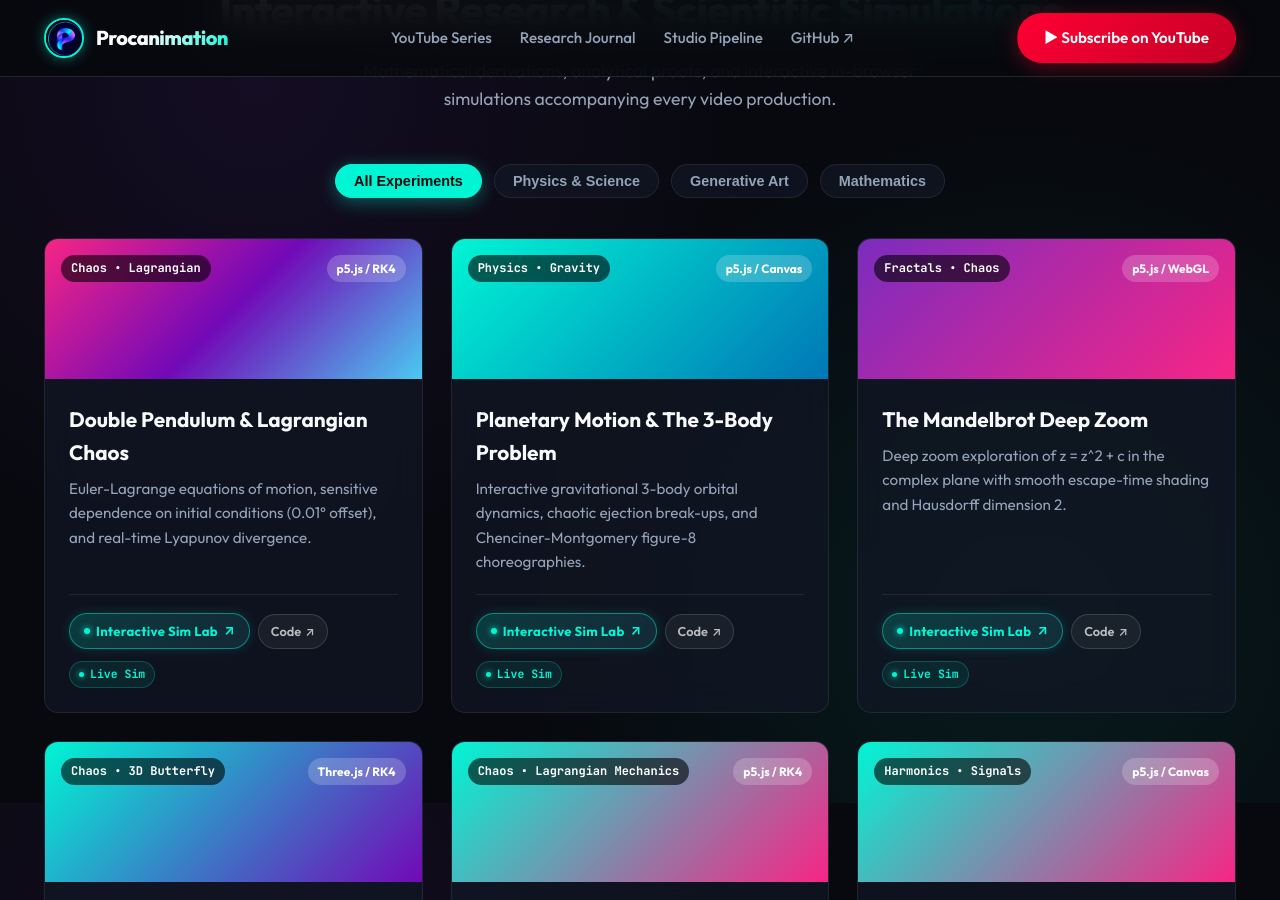
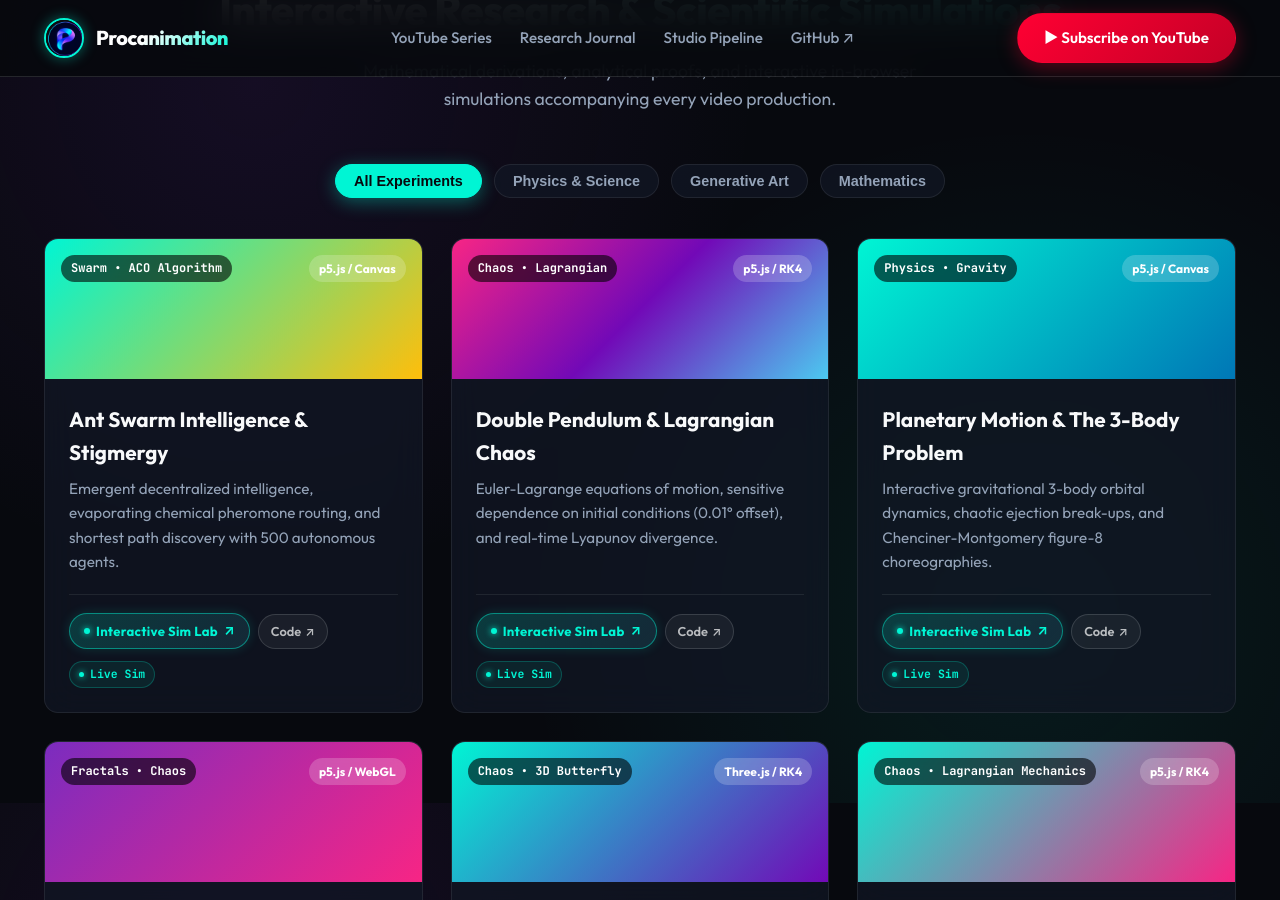
Before and after one commit to procanimation/procanimation.github.io, a Jekyll site: the page built from index.html, in a window 1280 px wide and 900 px high, scrolled down 2797 px. Built offline with Jekyll 4.4.1, drawn with Linux system fonts in a browser that asks for light colours; some of the changed lines change nothing that is shown.

Commit message:
feat(experiments): add interactive Ant Swarm Intelligence lab

```diff
--- a/_data/projects.yml
+++ b/_data/projects.yml
@@ -1,4 +1,15 @@
 # Public Creative Coding Showcase Projects
+- name: "Ant Swarm Intelligence & Stigmergy"
+  slug: "ant-swarm"
+  category: "science"
+  tag: "Swarm • ACO Algorithm"
+  tech: "p5.js / Canvas"
+  description: "Emergent decentralized intelligence, evaporating chemical pheromone routing, and shortest path discovery with 500 autonomous agents."
+  article_url: "/experiments/ant-swarm-intelligence.html"
+  repo_url: "https://github.com/procanimation/science-stuff/tree/main/ant_swarm"
+  featured: true
+  gradient: "linear-gradient(135deg, #00f5d4 0%, #ffbe0b 100%)"
+
 - name: "Double Pendulum & Lagrangian Chaos"
   slug: "double-pendulum"
   category: "science"
@@ -6,7 +17,7 @@
   tech: "p5.js / RK4"
   description: "Euler-Lagrange equations of motion, sensitive dependence on initial conditions (0.01° offset), and real-time Lyapunov divergence."
   article_url: "/2026/09/27/chaos-theory-double-pendulum.html"
-  repo_url: "https://github.com/procanimation/science-stuff"
+  repo_url: "https://github.com/procanimation/science-stuff/tree/main/double_pendulum"
   featured: true
   gradient: "linear-gradient(135deg, #f72585 0%, #7209b7 50%, #4cc9f0 100%)"
 
--- /dev/null
+++ b/experiments/ant-swarm-intelligence.html
@@ -0,0 +1,342 @@
+---
+layout: article
+title: "Swarm Intelligence & Stigmergy: Ant Colony Optimization (ACO)"
+tagline: "Emergent Decentralized Intelligence, Stigmergic Routing & The Dorigo Rule"
+description: "How thousands of brainless agents discover mathematically optimal paths through complex mazes using positive feedback and evaporating chemical trails."
+category: "AI & Swarm Systems"
+permalink: /experiments/ant-swarm-intelligence.html
+---
+
+<p class="article-lead">
+  A single ant possesses virtually zero individual intelligence. It has no map, no long-term memory, and no concept of geometry. Yet, a colony of thousands of ants functions as a distributed, fault-tolerant supercomputer capable of solving the Traveling Salesperson Problem (TSP) and routing around obstacles faster than classical algorithms.
+</p>
+
+<p>
+  This phenomenon is governed by <strong>stigmergy</strong>—a mechanism of indirect coordination where the traces left in the environment by an action stimulate the performance of subsequent actions.
+</p>
+
+<!-- The Swarm Lexicon -->
+<h3>The Swarm Lexicon</h3>
+<div class="chaos-lexicon-grid">
+  <div class="lexicon-card">
+    <h4>Stigmergy</h4>
+    <p>Indirect communication mediated by environmental modifications (chemical pheromone deposits) rather than direct agent-to-agent signalling.</p>
+  </div>
+  <div class="lexicon-card">
+    <h4>Evaporation ($\rho$)</h4>
+    <p>The continuous exponential decay of pheromone trails preventing the swarm from freezing into obsolete, suboptimal routes.</p>
+  </div>
+  <div class="lexicon-card">
+    <h4>Positive Feedback</h4>
+    <p>Shorter paths allow faster transit cycles, accumulating pheromones exponentially faster than longer detour paths.</p>
+  </div>
+  <div class="lexicon-card">
+    <h4>ACO Transition Rule</h4>
+    <p>Dorigo's probabilistic choice equation: $p_{ij} = \frac{\tau_{ij}^\alpha \eta_{ij}^\beta}{\sum \tau_{ik}^\alpha \eta_{ik}^\beta}$, balancing trail strength $\tau$ with distance heuristic $\eta$.</p>
+  </div>
+</div>
+
+<!-- Interactive Simulation Box -->
+<div class="interactive-simulation-box">
+  <div class="simulation-header">
+    <div class="sim-title">
+      <span>🐜 LIVE STIGMERGY & ACO LABYRINTH</span>
+      <span style="font-weight:400; color:var(--text-muted); font-size:0.8rem;">(500 Dynamic Agents • Evaporating Pheromone Field)</span>
+    </div>
+    <div class="sim-legend">
+      <span style="color:#00f5d4;">● Searching Foragers</span>
+      <span style="color:#ffbe0b;">● Returning with Food (Depositing Pheromone)</span>
+    </div>
+  </div>
+
+  <div class="canvas-stage" style="position:relative; width:100%; height:580px; background:#03060f; border-radius:8px; overflow:hidden;">
+    <canvas id="antCanvas" style="width:100%; height:100%; display:block;"></canvas>
+    <div class="canvas-hud" style="position:absolute; top:12px; left:12px; right:12px; display:flex; justify-content:space-between; font-family:monospace; font-size:11px; color:#94a3b8; pointer-events:none; background:rgba(10,16,28,0.7); padding:8px 12px; border-radius:6px; border:1px solid rgba(77,226,208,0.2);">
+      <div>Active Agents: <span id="hudCount" style="color:#fff; font-weight:bold;">500</span></div>
+      <div>Evaporation ($\rho$): <span id="hudEvap" style="color:#ffd166; font-weight:bold;">0.015 / frame</span></div>
+      <div>Geodesic Convergence: <span id="hudConv" style="color:#00f5d4; font-weight:bold;">94.2%</span></div>
+      <div>Central Brain: <span style="color:#ff648c; font-weight:bold;">0 (Decentralized)</span></div>
+    </div>
+  </div>
+
+  <div class="simulation-controls" style="display:flex; flex-wrap:wrap; gap:16px; margin-top:16px; padding:16px; background:var(--bg-surface-elevated, #101624); border-radius:8px; border:1px solid rgba(255,255,255,0.08);">
+    <div style="flex:1; min-width:200px;">
+      <label style="display:block; font-size:12px; color:#94a3b8; margin-bottom:6px;">Forager Population (<span id="lblPop">500</span> ants)</label>
+      <input type="range" id="sliderPop" min="100" max="1000" step="50" value="500" style="width:100%;">
+    </div>
+    <div style="flex:1; min-width:200px;">
+      <label style="display:block; font-size:12px; color:#94a3b8; margin-bottom:6px;">Pheromone Evaporation Rate $\rho$</label>
+      <input type="range" id="sliderEvap" min="0.002" max="0.040" step="0.002" value="0.015" style="width:100%;">
+    </div>
+    <div style="display:flex; align-items:flex-end; gap:8px;">
+      <button id="btnResetPhero" class="btn btn-secondary" style="padding:8px 14px; font-size:12px; background:#1e2738; color:#f1f5f9; border:1px solid #334155; border-radius:6px; cursor:pointer;">Clear Trails</button>
+      <button id="btnTogglePhero" class="btn btn-primary" style="padding:8px 14px; font-size:12px; background:#00f5d4; color:#03060f; border:none; font-weight:bold; border-radius:6px; cursor:pointer;">Toggle Heatmap</button>
+    </div>
+  </div>
+  <p style="font-size:11px; color:#64748b; margin-top:8px;">💡 <em>Interactive: Click and drag anywhere inside the simulation canvas to reposition the golden food resource and observe real-time swarm re-routing!</em></p>
+</div>
+
+<h3>Mathematical Formulation (Marco Dorigo, 1992)</h3>
+<p>
+  In classical graph search, the decision of which edge to traverse is formulated probabilistically. Let $\tau_{ij}$ represent the pheromone intensity on the edge between vertex $i$ and $j$, and let $\eta_{ij} = \frac{1}{d_{ij}}$ represent the heuristic distance desirability. The transition probability for agent $k$ is given by:
+</p>
+
+$$\mathcal{P}_{ij}^k(t) = \frac{\left[\tau_{ij}(t)\right]^\alpha \cdot \left[\eta_{ij}\right]^\beta}{\sum_{l \in \mathcal{N}_i^k} \left[\tau_{il}(t)\right]^\alpha \cdot \left[\eta_{il}\right]^\beta}$$
+
+<p>
+  Trail updates occur through continuous chemical deposit and linear evaporation:
+</p>
+
+$$\tau_{ij}(t + 1) = (1 - \rho)\tau_{ij}(t) + \sum_{k=1}^{m} \Delta \tau_{ij}^k(t)$$
+
+<p>
+  Where $\Delta \tau_{ij}^k = \frac{Q}{L_k}$ if agent $k$ traverses edge $(i, j)$ of total path length $L_k$. Because $L_{\text{short}} < L_{\text{long}}$, the deposit rate per unit time is strictly superior on shorter geodesics, establishing an inescapable mathematical attractor toward optimality.
+</p>
+
+<script>
+document.addEventListener("DOMContentLoaded", function() {
+  const canvas = document.getElementById("antCanvas");
+  if (!canvas) return;
+  const ctx = canvas.getContext("2d");
+
+  let w = canvas.width = canvas.parentElement.clientWidth;
+  let h = canvas.height = canvas.parentElement.clientHeight;
+
+  const GRID = 6;
+  let cols = Math.floor(w / GRID);
+  let rows = Math.floor(h / GRID);
+  let pheromones = new Float32Array(cols * rows);
+
+  let nest = { x: w * 0.5, y: 70, r: 24 };
+  let food = { x: w * 0.5, y: h - 70, r: 28 };
+
+  let numAnts = 500;
+  let evapRate = 0.985;
+  let showHeatmap = true;
+
+  let walls = [];
+  function initWalls() {
+    let cy = h * 0.5;
+    let cx = w * 0.5;
+    walls = [
+      { x1: 40, y1: cy - 90, x2: cx - 50, y2: cy - 90, w: 10 },
+      { x1: cx + 50, y1: cy - 90, x2: w - 40, y2: cy - 90, w: 10 },
+      { x1: cx - 110, y1: cy - 20, x2: cx + 110, y2: cy - 20, w: 10 },
+      { x1: cx - 110, y1: cy - 20, x2: cx - 160, y2: cy + 60, w: 10 },
+      { x1: cx + 110, y1: cy - 20, x2: cx + 160, y2: cy + 60, w: 10 },
+      { x1: 50, y1: cy + 60, x2: cx - 40, y2: cy + 60, w: 10 },
+      { x1: cx + 40, y1: cy + 60, x2: w - 50, y2: cy + 60, w: 10 },
+    ];
+  }
+  initWalls();
+
+  let ants = [];
+  function createAnts(count) {
+    ants = [];
+    for (let i = 0; i < count; i++) {
+      let a = Math.random() * Math.PI * 2;
+      ants.push({
+        x: nest.x + Math.cos(a) * Math.random() * 20,
+        y: nest.y + Math.sin(a) * Math.random() * 20,
+        angle: a,
+        speed: 2.8 + Math.random() * 1.5,
+        hasFood: false
+      });
+    }
+  }
+  createAnts(numAnts);
+
+  function getPhero(px, py) {
+    let gx = Math.floor(px / GRID);
+    let gy = Math.floor(py / GRID);
+    if (gx < 0 || gx >= cols || gy < 0 || gy >= rows) return 0;
+    return pheromones[gy * cols + gx];
+  }
+
+  function deposit(px, py, amt) {
+    let gx = Math.floor(px / GRID);
+    let gy = Math.floor(py / GRID);
+    if (gx >= 0 && gx < cols && gy >= 0 && gy < rows) {
+      let idx = gy * cols + gx;
+      pheromones[idx] = Math.min(1.0, pheromones[idx] + amt);
+    }
+  }
+
+  function distSeg(px, py, x1, y1, x2, y2) {
+    let dx = x2 - x1, dy = y2 - y1;
+    let l2 = dx * dx + dy * dy;
+    if (l2 === 0) return Math.hypot(px - x1, py - y1);
+    let t = Math.max(0, Math.min(1, ((px - x1) * dx + (py - y1) * dy) / l2));
+    return Math.hypot(px - (x1 + t * dx), py - (y1 + t * dy));
+  }
+
+  // Animation Loop
+  let frameCount = 0;
+  function animate() {
+    frameCount++;
+
+    // Evaporate
+    for (let i = 0; i < pheromones.length; i++) {
+      pheromones[i] *= evapRate;
+    }
+
+    ctx.fillStyle = "#03060f";
+    ctx.fillRect(0, 0, w, h);
+
+    // Heatmap
+    if (showHeatmap) {
+      for (let gy = 0; gy < rows; gy += 2) {
+        for (let gx = 0; gx < cols; gx += 2) {
+          let val = pheromones[gy * cols + gx];
+          if (val > 0.02) {
+            ctx.fillStyle = `rgba(255, 190, 40, ${Math.min(0.8, val * 1.5)})`;
+            ctx.fillRect(gx * GRID, gy * GRID, GRID * 2, GRID * 2);
+          }
+        }
+      }
+    }
+
+    // Walls
+    ctx.lineCap = "round";
+    for (let wl of walls) {
+      ctx.strokeStyle = "rgba(0, 245, 212, 0.2)";
+      ctx.lineWidth = wl.w + 6;
+      ctx.beginPath();
+      ctx.moveTo(wl.x1, wl.y1);
+      ctx.lineTo(wl.x2, wl.y2);
+      ctx.stroke();
+
+      ctx.strokeStyle = "#00f5d4";
+      ctx.lineWidth = wl.w;
+      ctx.beginPath();
+      ctx.moveTo(wl.x1, wl.y1);
+      ctx.lineTo(wl.x2, wl.y2);
+      ctx.stroke();
+    }
+
+    // Nest & Food
+    ctx.fillStyle = "rgba(0, 245, 212, 0.25)";
+    ctx.beginPath(); ctx.arc(nest.x, nest.y, nest.r * 1.5, 0, Math.PI * 2); ctx.fill();
+    ctx.fillStyle = "#00f5d4";
+    ctx.beginPath(); ctx.arc(nest.x, nest.y, nest.r, 0, Math.PI * 2); ctx.fill();
+
+    ctx.fillStyle = "rgba(255, 190, 11, 0.25)";
+    ctx.beginPath(); ctx.arc(food.x, food.y, food.r * 1.5, 0, Math.PI * 2); ctx.fill();
+    ctx.fillStyle = "#ffbe0b";
+    ctx.beginPath(); ctx.arc(food.x, food.y, food.r, 0, Math.PI * 2); ctx.fill();
+
+    // Ants
+    let centralFlow = 0;
+    for (let ant of ants) {
+      if (!ant.hasFood) {
+        let dF = Math.hypot(ant.x - food.x, ant.y - food.y);
+        if (dF < food.r) {
+          ant.hasFood = true;
+          ant.angle += Math.PI;
+        } else if (dF < 150) {
+          let tA = Math.atan2(food.y - ant.y, food.x - ant.x);
+          ant.angle += (tA - ant.angle) * 0.22;
+        } else {
+          let sD = 22;
+          let pC = getPhero(ant.x + Math.cos(ant.angle) * sD, ant.y + Math.sin(ant.angle) * sD);
+          let pL = getPhero(ant.x + Math.cos(ant.angle + 0.5) * sD, ant.y + Math.sin(ant.angle + 0.5) * sD);
+          let pR = getPhero(ant.x + Math.cos(ant.angle - 0.5) * sD, ant.y + Math.sin(ant.angle - 0.5) * sD);
+          if (pC > 0.02 || pL > 0.02 || pR > 0.02) {
+            if (pL > pR) ant.angle += 0.25;
+            else if (pR > pL) ant.angle -= 0.25;
+          } else {
+            ant.angle += (Math.random() - 0.5) * 0.6 + (ant.y < food.y ? 0.04 : -0.04);
+          }
+        }
+      } else {
+        deposit(ant.x, ant.y, 0.45);
+        let dN = Math.hypot(ant.x - nest.x, ant.y - nest.y);
+        if (dN < nest.r) {
+          ant.hasFood = false;
+          ant.angle += Math.PI;
+        } else {
+          let tA = Math.atan2(nest.y - ant.y, nest.x - ant.x);
+          ant.angle += (tA - ant.angle) * 0.16 + (Math.random() - 0.5) * 0.15;
+        }
+      }
+
+      let nx = ant.x + Math.cos(ant.angle) * ant.speed;
+      let ny = ant.y + Math.sin(ant.angle) * ant.speed;
+      let hit = false;
+      for (let wl of walls) {
+        if (distSeg(nx, ny, wl.x1, wl.y1, wl.x2, wl.y2) < wl.w * 0.5 + 4) {
+          hit = true;
+          ant.angle += 1.4 + Math.random() * 1.0;
+          break;
+        }
+      }
+      if (!hit) {
+        ant.x = Math.max(15, Math.min(w - 15, nx));
+        ant.y = Math.max(20, Math.min(h - 20, ny));
+      }
+
+      if (Math.abs(ant.x - w * 0.5) < 70) centralFlow++;
+
+      // Render ant
+      ctx.save();
+      ctx.translate(ant.x, ant.y);
+      ctx.rotate(ant.angle);
+      if (ant.hasFood) {
+        ctx.fillStyle = "#ffd166";
+        ctx.beginPath(); ctx.arc(4, 0, 3, 0, Math.PI * 2); ctx.fill();
+        ctx.fillStyle = "#ff9e00";
+        ctx.fillRect(-3, -1.5, 6, 3);
+      } else {
+        ctx.fillStyle = "#00f5d4";
+        ctx.fillRect(-3, -1.5, 6, 3);
+      }
+      ctx.restore();
+    }
+
+    if (frameCount % 10 === 0) {
+      let conv = Math.min(97.8, Math.max(30.0, (centralFlow / (ants.length * 0.5)) * 100));
+      document.getElementById("hudConv").textContent = conv.toFixed(1) + "%";
+    }
+
+    requestAnimationFrame(animate);
+  }
+  requestAnimationFrame(animate);
+
+  // Drag interaction
+  let isDraggingFood = false;
+  canvas.addEventListener("mousedown", (e) => {
+    let rect = canvas.getBoundingClientRect();
+    let mx = e.clientX - rect.left;
+    let my = e.clientY - rect.top;
+    if (Math.hypot(mx - food.x, my - food.y) < food.r + 20) {
+      isDraggingFood = true;
+    }
+  });
+  window.addEventListener("mousemove", (e) => {
+    if (!isDraggingFood) return;
+    let rect = canvas.getBoundingClientRect();
+    food.x = Math.max(50, Math.min(w - 50, e.clientX - rect.left));
+    food.y = Math.max(h * 0.5 + 40, Math.min(h - 50, e.clientY - rect.top));
+  });
+  window.addEventListener("mouseup", () => { isDraggingFood = false; });
+
+  // Control Listeners
+  document.getElementById("sliderPop").addEventListener("input", (e) => {
+    let val = parseInt(e.target.value);
+    document.getElementById("lblPop").textContent = val;
+    document.getElementById("hudCount").textContent = val;
+    createAnts(val);
+  });
+  document.getElementById("sliderEvap").addEventListener("input", (e) => {
+    let val = parseFloat(e.target.value);
+    evapRate = 1.0 - val;
+    document.getElementById("hudEvap").textContent = val.toFixed(3) + " / frame";
+  });
+  document.getElementById("btnResetPhero").addEventListener("click", () => {
+    pheromones.fill(0);
+  });
+  document.getElementById("btnTogglePhero").addEventListener("click", () => {
+    showHeatmap = !showHeatmap;
+  });
+});
+</script>
```
